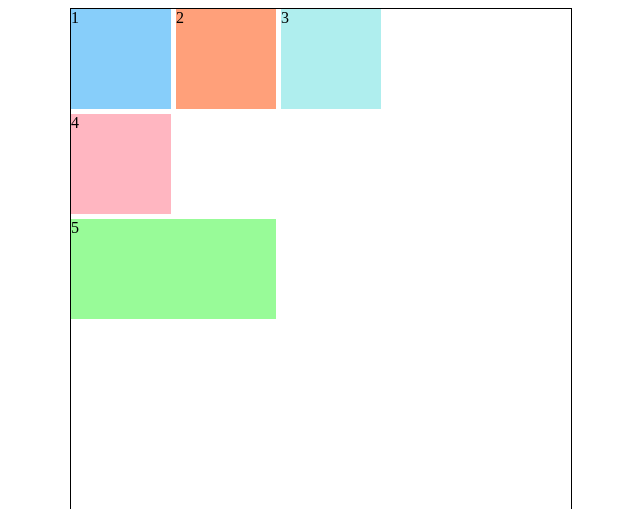
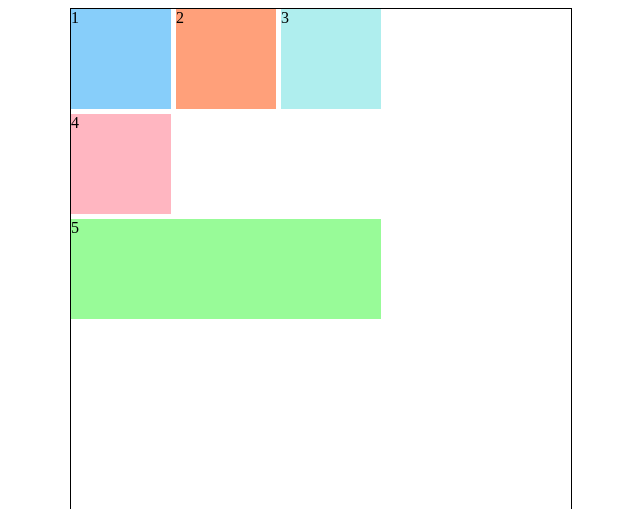
Before and after one commit to ZCreturn0/basis_learning_and_review, a plain HTML site: page grid.html in a window 1280 px wide. Shown: the top 509 px of the page, without its empty margins (319-959 px from the left). Drawn offline with Linux system fonts and the light colour scheme.

Commit message:
grid-area 单独使用

```diff
--- a/grid.html
+++ b/grid.html
@@ -24,10 +24,11 @@
                 /* justify-items: center; */
                 /* align-items: center; */
                 /* 划分区域 */
-                grid-template-areas:
+                /* 与itemgrid-area配合使用 */
+                /* grid-template-areas:
                                     'a a a'
                                     'b b b'
-                                    'c c d';
+                                    'c c d'; */
 
             }
             .d1{
@@ -51,8 +52,11 @@
             }
             .d5{
                 background:PaleGreen;
-                grid-area: c;
+                /* 与grid-template-areas配合使用 */
+                /* grid-area: c; */
                 /* align-self: end; */
+                /* 单独使用   开始row line/开始 column line/结束row line/结束column line */
+                grid-area: 3/1/4/4;
             }
         </style>
     </head>
```
